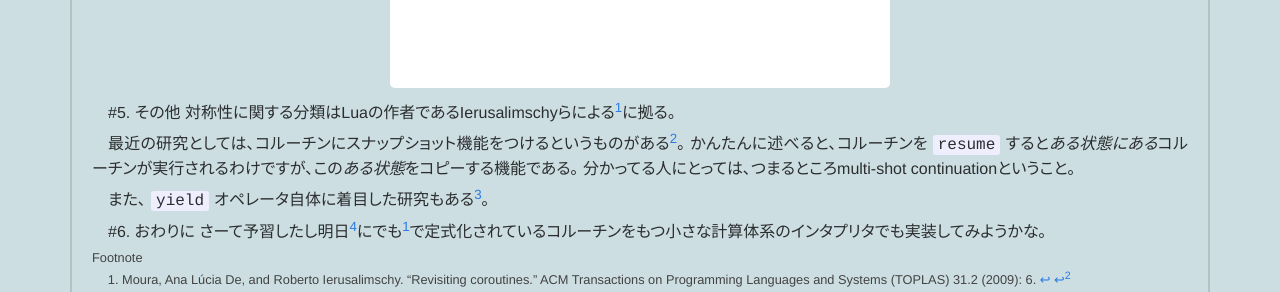
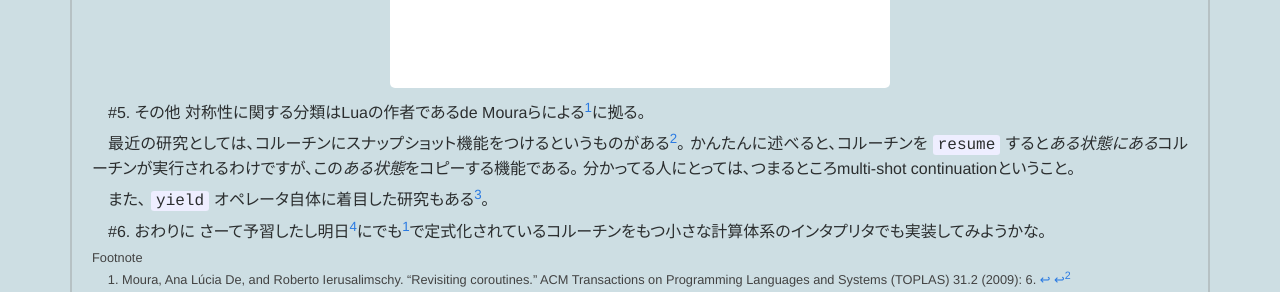
Before and after one commit to Nymphium/nymphium.github.io, a Jekyll site: the page built from _posts/2020-12-10-nikkan-coroutines-0.md, in a window 1280 px wide. Shown: the part 950-1242 px from the top of the page. Built offline with Jekyll 4.4.1, drawn with Linux system fonts in a browser that asks for light colours; nearby versions of some CDN libraries; some web fonts are replaced; Markdown is read by kramdown in place of the engine named in the settings; comment, search, counter and statistics services are not loaded.

Commit message:
deploy at 2020-12-10 22:12:19 +0900

```diff
--- a/_posts/2020-12-10-nikkan-coroutines-0.md
+++ b/_posts/2020-12-10-nikkan-coroutines-0.md
@@ -47,7 +47,7 @@ tags: [日刊Coroutines]
 {% twicard "" https://nymphium.github.io/2019/01/27/stackfulness-of-coroutines.html %}
 
 # その他
-対称性に関する分類はLuaの作者であるIerusalimschyらによる[^1]に拠る｡
+対称性に関する分類はLuaの作者であるde Mouraらによる[^1]に拠る｡
 
 最近の研究としては､コルーチンにスナップショット機能をつけるというものがある[^2]｡
 かんたんに述べると､コルーチンを`resume`すると*ある状態にある*コルーチンが実行されるわけですが､この*ある状態*をコピーする機能である｡
```
